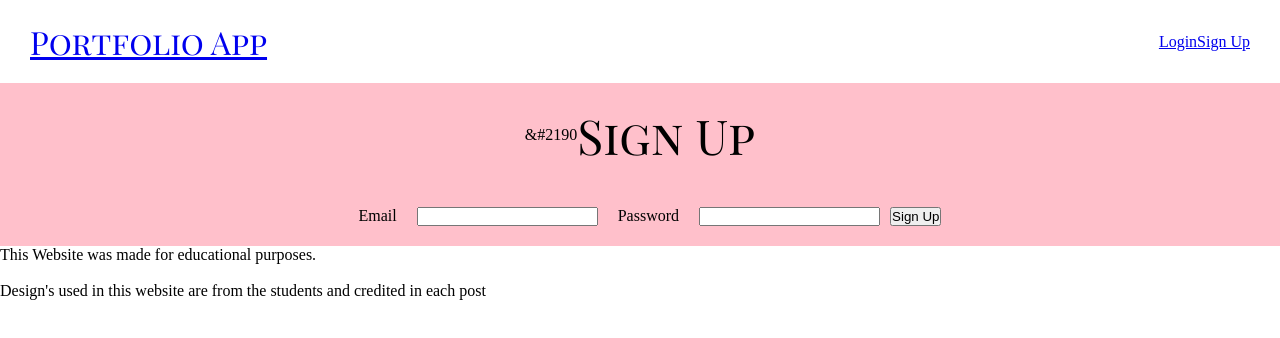
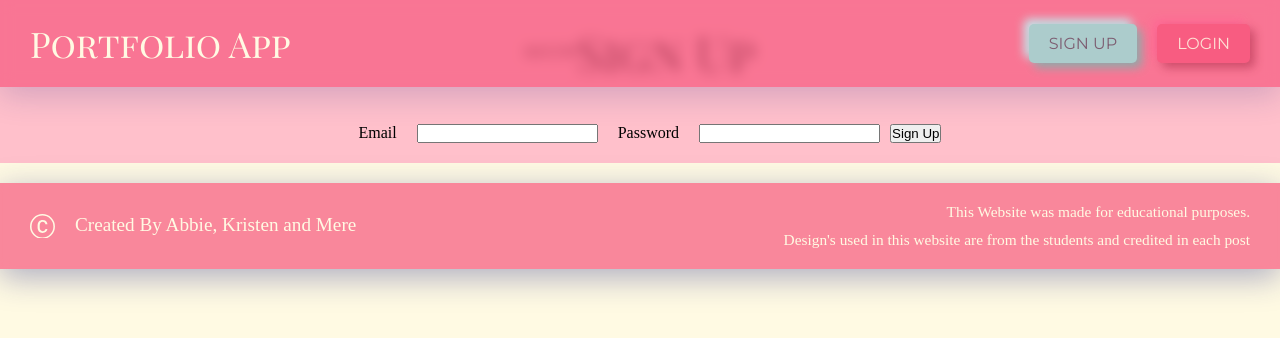
Before and after one commit to Kasa-27119/formative-3.2-quantum-quokkas, a React (Vite) app in the folder frontend/: page /signup in a window 1280 px wide. Shown: the top 338 px of the page. Built offline with nearby package versions, Linux system fonts and the light colour scheme.

Commit message:
styling to nav and footer edited files, Navbar.jsx, Footer.jsx and App.css and only edited Navbar and footer sections of css

```diff
--- a/frontend/src/App.css
+++ b/frontend/src/App.css
@@ -56,6 +56,10 @@
 }
 /* Global Reset ends */
 
+body {
+    background-color: var(--primaryColor);
+}
+
 /* global affected elements Start */
 h1 {
     font-family: var(--headerFontFamily);
@@ -68,15 +72,118 @@ h1 {
 .container {
     /* Layout */
     display: flex;
+    position: fixed;
     width: 100%;
     justify-content: space-between;
     align-items: center;
     padding: 20px 30px;
+    /* Styling */
+    background: rgba( 247, 86, 124, 0.7 );
+    box-shadow: 0 8px 32px 0 rgba( 31, 38, 135, 0.20 );
+    backdrop-filter: blur( 6.5px );
+    -webkit-backdrop-filter: blur( 6.5px );
 }
 /* ------- navbar portfolio top left link */
 .container h1 {
-    font-size: 2em;
+    /* Styling */
+    font-size: 2.2em;
+    color: var(--primaryColor);
+    transition: color 0.5s ease;
 }
+
+.container h1:hover {
+    /* Styling */
+    color: var(--primaryButtonColor);
+    text-shadow: 1px 1px 10px rgba(255,250,227,1);
+    opacity: 0.8;
+    transition: color 0.5s ease;
+}
+
+.container .portfolio-home-link {
+    /* Styling */
+    text-decoration: none;
+}
+
+/* ------- buttons nav top right links*/
+.logged-in-container {
+    /* Layout */
+    display: flex;
+    align-items: center;
+    gap: 20px;
+    /* Styling */
+    font-size: 1.3em;
+}
+
+.nav-user-email {
+    /* Styling */
+    color: var(--primaryColor);
+    letter-spacing: 1px;
+}
+
+.signup-login-container {
+    display: flex;
+    gap: 20px;
+}
+
+/* LOGIN/LOGOUT PRIMARY BUTTON */
+.logout-button, .login-button, .signup-button {
+    /* Styling */
+    border-radius: 5px;
+    text-decoration: none;
+    border: none;
+    opacity: 0.8;
+    font-size: 0.8em;
+    padding: 10px 20px;
+    font-family: var(--subHeaderFontFamily);
+    transition: color 0.5s ease, box-shadow 0.5s ease, opacity 0.5s ease;
+    text-transform: uppercase;
+    font-size: 1em;
+}
+
+.logout-button, .login-button {
+    /* Styling */
+    background: #F7567C;
+    box-shadow:  5px 5px 10px #c64563,
+                 -5px -5px 10px #ff6795;
+    color: var(--primaryColor);
+}
+
+.logout-button {
+    font-size: 0.8em;
+}
+
+.logout-button:hover, .login-button:hover {
+    /* Styling */
+    opacity: 1;
+    background: #F7567C;
+    box-shadow: inset 5px 5px 10px #c64563,
+                inset -5px -5px 10px #ff6795;
+    transition: color 0.5s ease, box-shadow 0.5s ease, opacity 0.5s ease;
+    cursor: pointer;
+
+}
+
+/* SIGNUP SECONDARY BUTTON */
+.signup-button {
+    /* Styling */
+    background: #99E1D9;
+    box-shadow:  5px 5px 10px #7ab4ae,
+             -5px -5px 10px #b8ffff;
+    color: var(--primaryButtonColor);
+    font-family: var(--subHeaderFontFamily);
+    transition: color 0.5s ease, box-shadow 0.5s ease, opacity 0.5s ease;
+}
+
+.signup-button:hover {
+    /* Styling */
+    opacity: 0.9;
+    background: #99E1D9;
+    box-shadow: inset 5px 5px 10px #7ab4ae,
+            inset -5px -5px 10px #b8ffff;
+    transition: color 0.5s ease, box-shadow 0.5s ease, opacity 0.5s ease;
+    cursor: pointer;
+}
+
 /* Nav CSS End */
 
 /* Home CSS Start */
@@ -84,7 +191,7 @@ h1 {
 /* About CSS Start */
 .home-about {
 /* Layout */
-    padding: 30px;
+    padding: 100px 30px 30px 30px;
 }
 .home-about-img {
     /* Layout */
@@ -305,3 +412,56 @@ h1 {
 }
 
 /* Single Project Page CSS End */
+
+/* Footer CSS Start */
+footer {
+    /* Layout */
+    display: flex;
+    width: 100%;
+    justify-content: space-between;
+    align-items: center;
+    margin-top: 20px;
+    padding: 20px 30px;
+    font-size: 1.2em;
+    /* Styling */
+    background: rgba( 247, 86, 124, 0.7 );
+    box-shadow: 0 8px 32px 0 rgba( 31, 38, 135, 0.37 );
+    backdrop-filter: blur( 6.5px );
+    -webkit-backdrop-filter: blur( 6.5px );
+}
+
+.left-footer-container {
+    /* Layout */
+    display: flex;
+    gap: 20px;
+}
+
+.left-footer-container p{
+    /* Layout */
+    display: flex;
+    gap: 20px;
+    /* Styling */
+    color: var(--primaryColor);
+}
+
+.right-footer-container {
+    /* Layout */
+    text-align: right;
+    display: flex;
+    flex-direction: column;
+    gap: 10px;
+}
+
+.right-footer-container p {
+    /* Styling */
+    color: var(--primaryColor);
+    font-size: 0.8em;
+}
+
+.copyright-icon {
+    /* Styling */
+    font-size: 1.3em;
+    color: var(--primaryColor);
+}
+
+/* Footer CSS End */
--- a/frontend/src/components/Footer.jsx
+++ b/frontend/src/components/Footer.jsx
@@ -1,5 +1,6 @@
 // Imports
 import React from 'react'
+import { CCircle } from 'react-bootstrap-icons'
 
 /** CONTENT IN FOOTER.JSX
  * Imports (2)
@@ -11,11 +12,17 @@ const Footer = () => {
   // Footer HTML Content
   return (
     <footer>
-      <p>This Website was made for educational purposes.
-        <br></br>
-        <br></br>
-        Design's used in this website are from the students and credited in each post
-      </p>
+      <div className='left-footer-container'>
+      <CCircle className='copyright-icon'/>
+      <p>Created By Abbie, Kristen and Mere</p>
+      </div>
+
+      <div className='right-footer-container'>
+        <p>This Website was made for educational purposes.</p>
+        <p>Design's used in this website are from the students and credited in each post</p>
+      </div>
+
+
     </footer>
   )
 }
--- a/frontend/src/components/Navbar.jsx
+++ b/frontend/src/components/Navbar.jsx
@@ -32,7 +32,7 @@ const Navbar = () => {
 
             <div className='container'>
 
-                <Link to='/'>
+                <Link to='/' className='portfolio-home-link'>
                     <h1>Portfolio App</h1>
                 </Link>
 
@@ -40,17 +40,18 @@ const Navbar = () => {
                     {user &&
 
                         <div className='logged-in-container'>
-                            <span className='userEmail'>
+                            <span className='nav-user-email'>
                                 {getEmailCharactersBeforeAtSymbol
                                 (user.email)}</span>
-                                <button onClick={handleClick} className='logoutButton'>Logout</button>
+                                <button onClick={handleClick} className='logout-button'>Logout</button>
                         </div>
                         }
 
                         {!user &&
-                            <div>
-                                <Link to='/login'>Login</Link>
-                                <Link to='/signup'>Sign Up</Link>
+                            <div className='signup-login-container'>
+                                <Link to='/signup' className='signup-button'>Sign Up</Link>
+                                <Link to='/login' className='login-button'>Login</Link>
+
                             </div>
                         }
 
```
